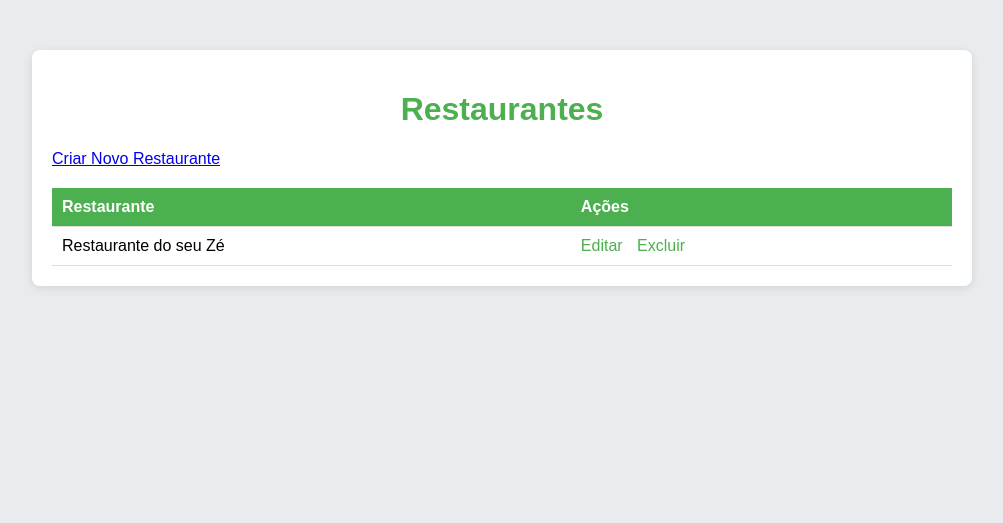
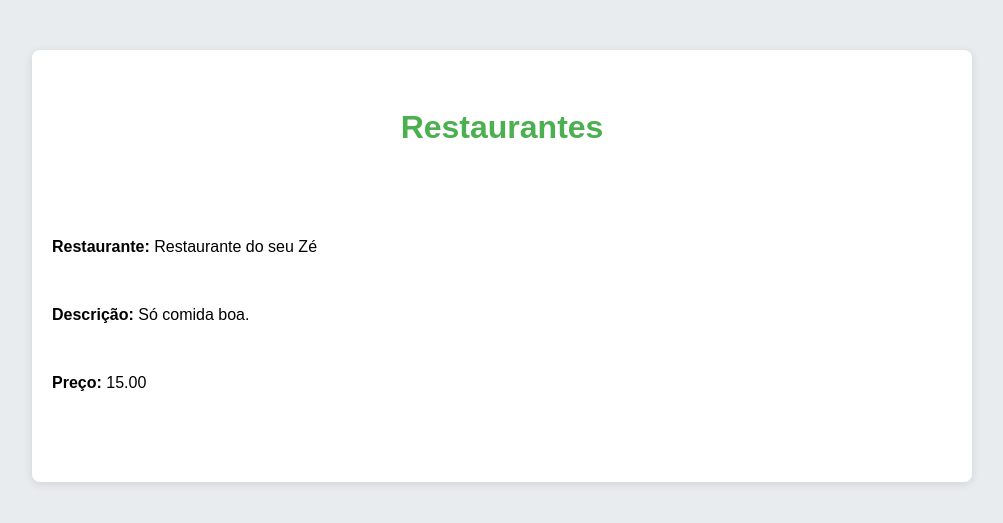
Before and after one commit to LuanRamalho/Python-com-Django-38---roteiros_de_viagem, a Django app: page /roteiros/roteiro/1/restaurantes/ in a window 1280 px wide. Shown: the top 523 px of the page, without its empty margins (138-1141 px from the left). Run offline with Django 5.2, Linux system fonts and the light colour scheme; data comes from the database, SQL or seed files in the repository.

Commit message:
listar_restaurantes.html

```diff
--- a/Python com Django 38 - roteiros_de_viagem/roteiros/templates/roteiros/listar_restaurantes.html
+++ b/Python com Django 38 - roteiros_de_viagem/roteiros/templates/roteiros/listar_restaurantes.html
@@ -16,6 +16,7 @@
             background-color: #fff;
             border-radius: 8px;
             box-shadow: 0 2px 10px rgba(0, 0, 0, 0.1);
+            white-space: pre-line; /* Garante quebra de linha automática */
         }
         h1 {
             text-align: center;
@@ -48,26 +49,13 @@
 <body>
     <div class="container">
         <h1>Restaurantes</h1>
-        <a href="{% url 'criar_restaurante' %}">Criar Novo Restaurante</a>
-        <table>
-            <thead>
-                <tr>
-                    <th>Restaurante</th>
-                    <th>Ações</th>
-                </tr>
-            </thead>
-            <tbody>
-                {% for restaurante in restaurantes %}
-                    <tr>
-                        <td>{{ restaurante.nome }}</td>
-                        <td class="action-buttons">
-                            <a href="{% url 'editar_restaurante' restaurante.id %}">Editar</a>
-                            <a href="{% url 'excluir_restaurante' restaurante.id %}">Excluir</a>
-                        </td>
-                    </tr>
-                {% endfor %}
-            </tbody>
-        </table>
+            {% for restaurante in restaurantes %}
+
+                <p> <b>Restaurante:</b> {{ restaurante.nome }}</p>
+                <p> <b>Descrição:</b> {{ restaurante.descricao }}</p>
+                <p> <b>Preço:</b> {{ restaurante.custo }}</p>
+
+            {% endfor %}
     </div>
 </body>
 </html>
```
